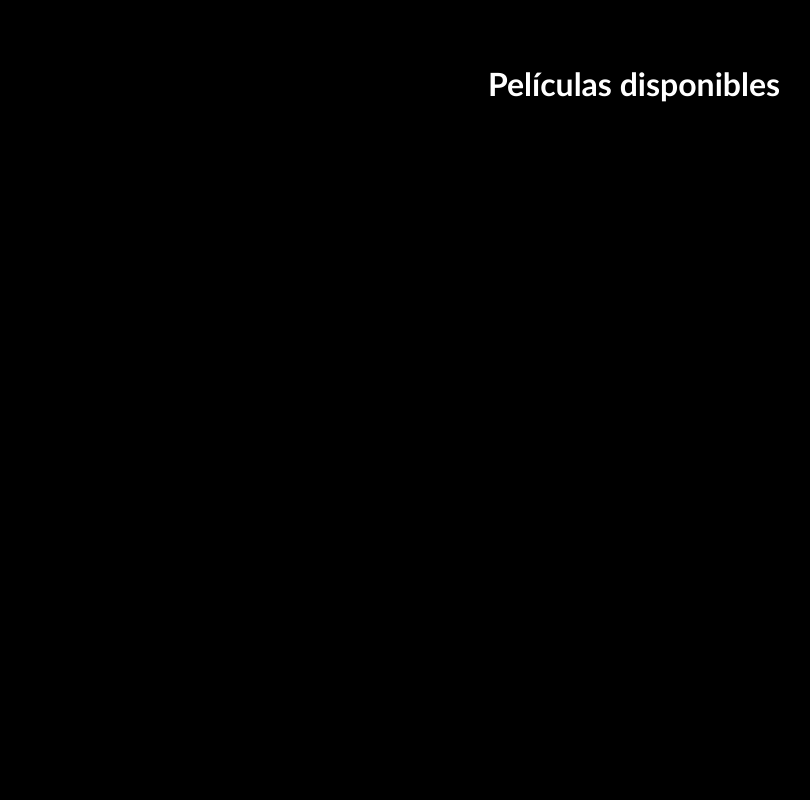
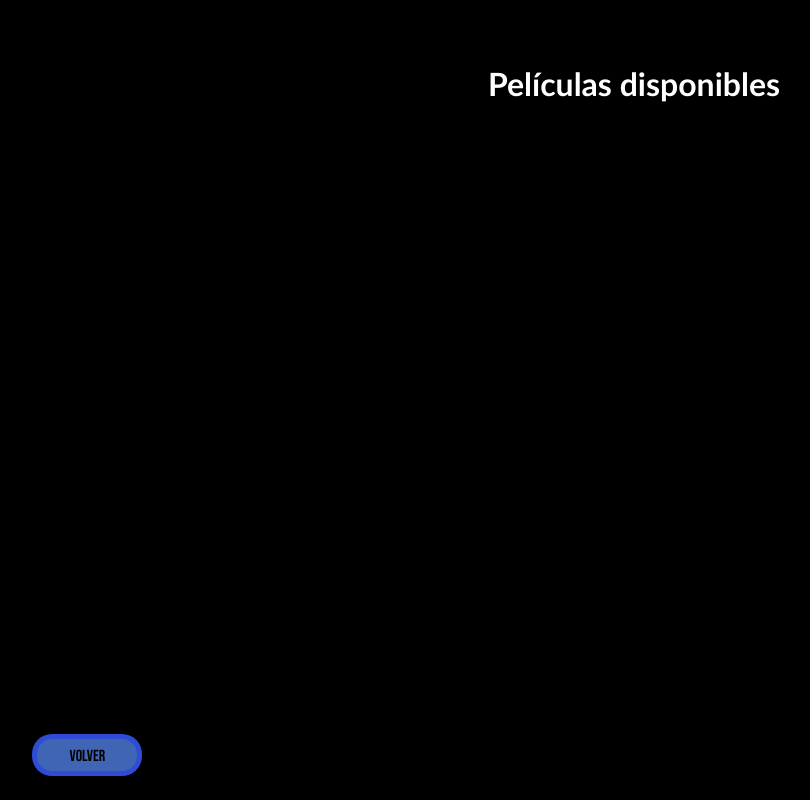
Before and after one commit to fmendizabal/aplicaciones-moviles, a website: page web/public/cine/index.html in a window 1280 px wide. Both pictures are taken after a click on the element "Movie Punta Carretas". Shown: the whole page, without its empty margins (6-816 px from the left). Drawn offline with nearby package versions, Linux system fonts and the light colour scheme; no server answers.

Commit message:
Agregado boton de volver

```diff
--- a/web/public/cine/index.html
+++ b/web/public/cine/index.html
@@ -32,6 +32,7 @@
 				<div id="shows"></div>
 			</div>
 		</div>
+		<div class="back">Volver</div>
 		<h1>Películas disponibles</h1>
 		<div id="content">
 
--- a/web/public/cine/script.js
+++ b/web/public/cine/script.js
@@ -3,6 +3,12 @@ var movies;
 
 $(document).ready(function() {
 
+
+	$('.back').click(function(){
+		$('.second').hide();
+		$('.first').show();
+		$('#content').html('');
+	})
 	$('.first div').click(function(event){
 		$('.first').hide();
 		$('.second').show();
@@ -13,6 +19,7 @@ $(document).ready(function() {
 	$('.container').click(function(event){
 		if (event.target.id === 'cont') {
 			$('.container').fadeOut('fast');
+			$('.back').fadeIn();
 		}
 		//$('.container').removeClass('show-info').addClass('hide-info');
 	});
@@ -59,6 +66,7 @@ function getData(cinema) {
 					$('.container').fadeIn('fast');
 					$('.container').css('display','flex');
 					displayInfo(movies[event.target.id.substring(5)]);
+					$('.back').hide();
 				}
 			);
 			//$('#'+cardid).flip('true');
--- a/web/public/cine/style.css
+++ b/web/public/cine/style.css
@@ -132,7 +132,7 @@ h2, #genre {
 	display: none;
 }
 
-.first div:hover {
+.first div:hover, .back:hover {
 	cursor: pointer;
 	color: royalblue;
 	background-color: white;
@@ -141,7 +141,7 @@ h2, #genre {
 	border: solid rgba(31, 53, 247, 0.5) 5px;
 }
 
-.first div:active {
+.first div:active, .back:active {
 	cursor: pointer;
 	color: white;
 	background-color: royalblue;
@@ -177,3 +177,19 @@ h2, #genre {
 	width: 100vw;
 	background-color: beige;
 }
+
+.back {
+	user-select: none;
+	font-family: 'Bebas Neue', cursive;
+	position: fixed;
+	bottom: 3%;
+	left: 3%;
+	height: 3vh;
+	width: 5vw;
+	background-color: rgb(63, 101, 180);
+	border: solid rgba(31, 53, 247, 0.5) 5px;
+	border-radius: 20px;
+	text-align: center;
+	padding-top: 1vh;
+	min-width: 100px;
+}
```
